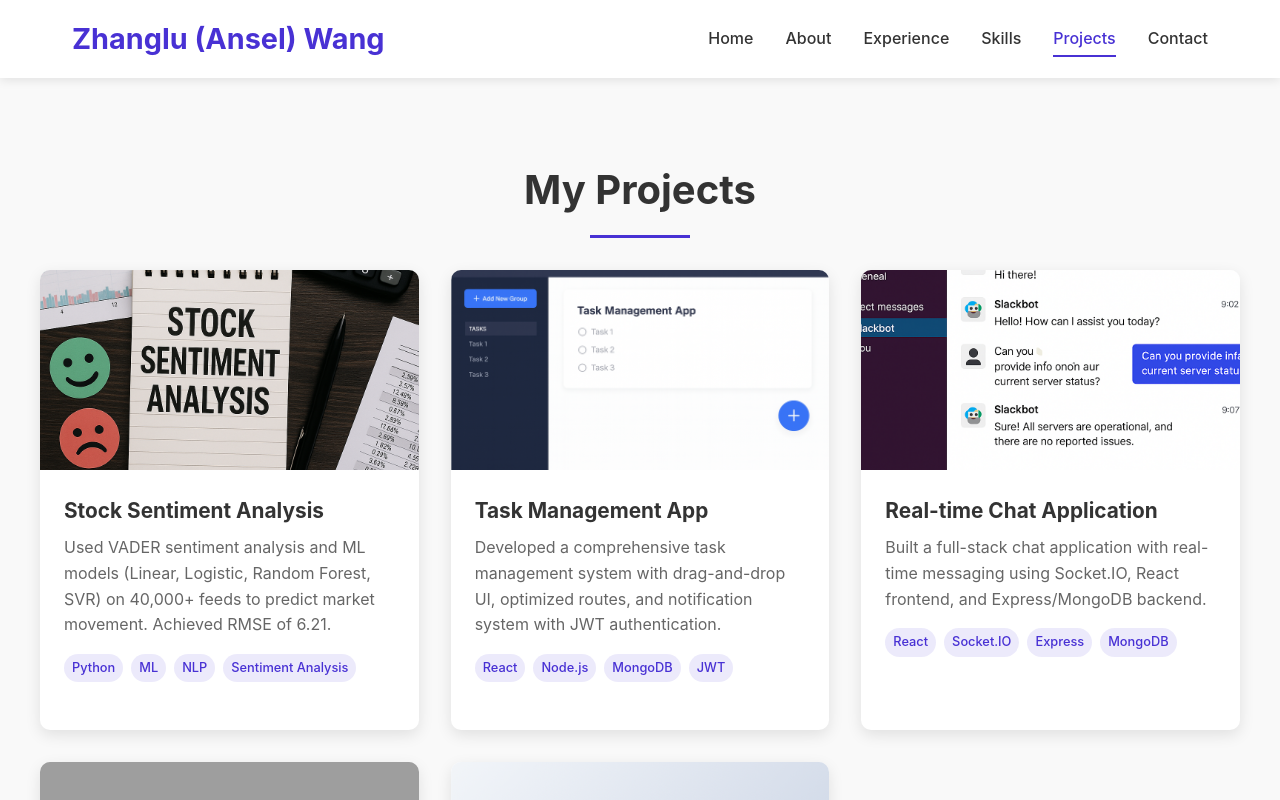
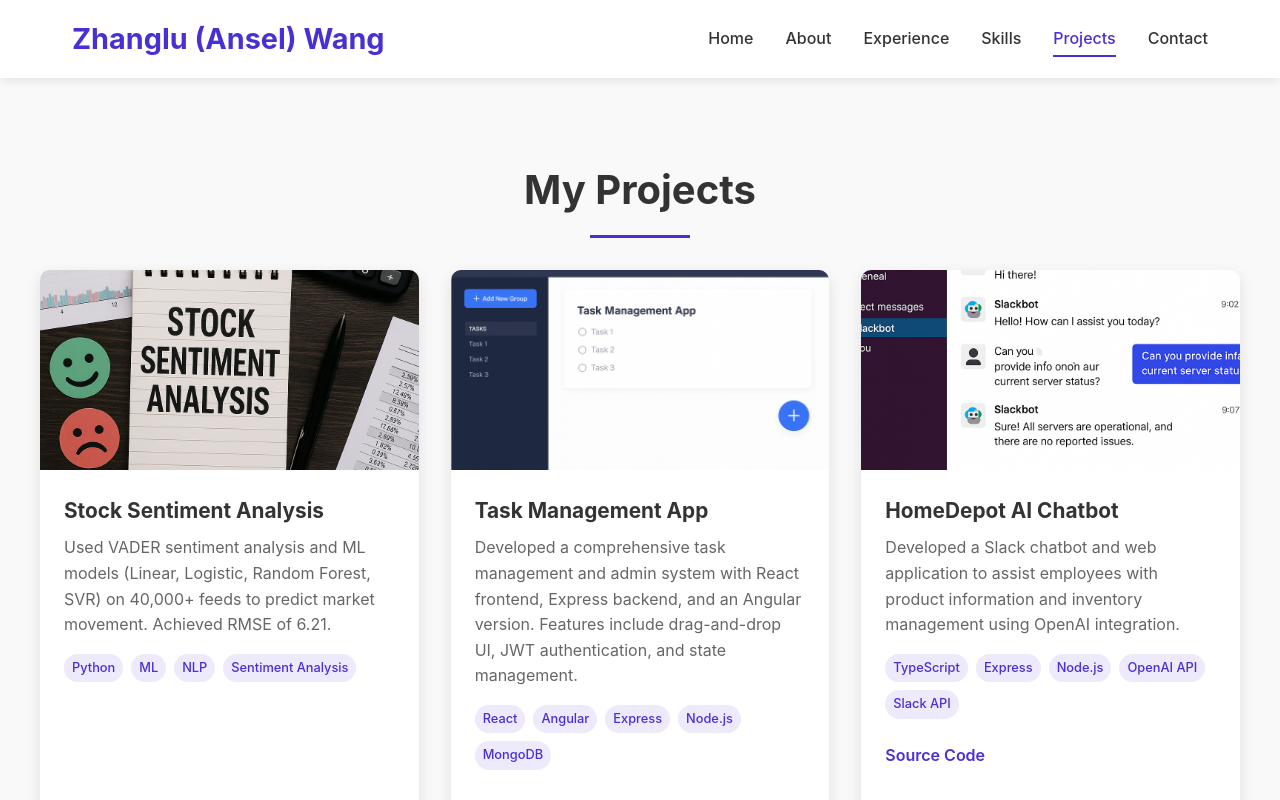
Before and after one commit to Anselwang99/personalPage, a React (Vite) app: page / in a window 1280 px wide. Both pictures are taken after a click on the item "Projects". Shown: the top 800 px of the page. Built offline with nearby package versions, Linux system fonts and the light colour scheme; grey boxes are pictures that could not be loaded.

Commit message:
add more details

```diff
--- a/src/App.css
+++ b/src/App.css
@@ -519,6 +519,8 @@
     display: flex;
     justify-content: space-between;
     padding: 0 1.5rem 1.5rem;
+    flex-wrap: wrap;
+    gap: 0.5rem;
 }
 
 .project-link {
@@ -526,10 +528,19 @@
     text-decoration: none;
     font-weight: 600;
     transition: color 0.3s;
+    margin-right: 10px;
 }
 
 .project-link:hover {
     color: var(--secondary-color);
+}
+
+.multiple-source-links {
+    display: flex;
+    flex-wrap: wrap;
+    gap: 10px;
+    width: 100%;
+    margin-top: 0.5rem;
 }
 
 /* Contact Section */
--- a/src/components/ProjectCard.jsx
+++ b/src/components/ProjectCard.jsx
@@ -5,6 +5,7 @@
     technologies = [],
     liveLink,
     sourceLink,
+    sourceCodeLinks,
 }) {
     return (
         <div className="project-card">
@@ -46,6 +47,40 @@
                         Source Code
                     </a>
                 )}
+                {sourceCodeLinks && (
+                    <div className="multiple-source-links">
+                        {sourceCodeLinks.react && (
+                            <a
+                                href={sourceCodeLinks.react}
+                                className="project-link"
+                                target="_blank"
+                                rel="noopener noreferrer"
+                            >
+                                React Repo
+                            </a>
+                        )}
+                        {sourceCodeLinks.express && (
+                            <a
+                                href={sourceCodeLinks.express}
+                                className="project-link"
+                                target="_blank"
+                                rel="noopener noreferrer"
+                            >
+                                Express Repo
+                            </a>
+                        )}
+                        {sourceCodeLinks.angular && (
+                            <a
+                                href={sourceCodeLinks.angular}
+                                className="project-link"
+                                target="_blank"
+                                rel="noopener noreferrer"
+                            >
+                                Angular Repo
+                            </a>
+                        )}
+                    </div>
+                )}
             </div>
         </div>
     );
--- a/src/components/Projects.jsx
+++ b/src/components/Projects.jsx
@@ -19,17 +19,29 @@
             id: 2,
             title: "Task Management App",
             description:
-                "Developed a comprehensive task management system with drag-and-drop UI, optimized routes, and notification system with JWT authentication.",
-            technologies: ["React", "Node.js", "MongoDB", "JWT"],
+                "Developed a comprehensive task management and admin system with React frontend, Express backend, and an Angular version. Features include drag-and-drop UI, JWT authentication, and state management.",
+            technologies: ["React", "Angular", "Express", "Node.js", "MongoDB"],
             image: taskImage,
+            sourceCodeLinks: {
+                react: "https://github.com/gabecpf97/employee_portal_react",
+                express: "https://github.com/gabecpf97/employee_portal_express",
+                angular: "https://github.com/gabecpf97/hr_portal_angular",
+            },
         },
         {
-            id: 3,
-            title: "Real-time Chat Application",
+            id: 5,
+            title: "HomeDepot AI Chatbot",
             description:
-                "Built a full-stack chat application with real-time messaging using Socket.IO, React frontend, and Express/MongoDB backend.",
-            technologies: ["React", "Socket.IO", "Express", "MongoDB"],
+                "Developed a Slack chatbot and web application to assist employees with product information and inventory management using OpenAI integration.",
+            technologies: [
+                "TypeScript",
+                "Express",
+                "Node.js",
+                "OpenAI API",
+                "Slack API",
+            ],
             image: chatImage,
+            sourceLink: "https://github.com/Anselwang99/Slackbot",
         },
         {
             id: 4,
@@ -43,9 +55,19 @@
             id: 5,
             title: "Personal Portfolio Website",
             description:
-                "Modern responsive portfolio website built with React and Vite to showcase skills, experience, and projects.",
-            technologies: ["React", "Vite", "CSS3", "Responsive Design"],
+                "Full-stack portfolio with CI/CD workflows for both GitHub Pages and Google Cloud Run deployments, featuring dynamic path handling and contact form with EmailJS integration.",
+            technologies: [
+                "React 19",
+                "Express",
+                "Docker",
+                "Vite",
+                "GitHub Actions",
+                "Cloud Run",
+                "EmailJS",
+            ],
             image: portfolioImage,
+            liveLink: "https://fortunawang.com/personalPage/",
+            sourceLink: "https://github.com/Anselwang99/personalPage",
         },
     ];
 
@@ -62,6 +84,7 @@
                         technologies={project.technologies}
                         liveLink={project.liveLink}
                         sourceLink={project.sourceLink}
+                        sourceCodeLinks={project.sourceCodeLinks}
                     />
                 ))}
             </div>
```
Also changed, not shown: src/assets/data/Ansel_Wang_Resume.csv (deleted), 1 other file (tests, documents, lock files or other folders).
